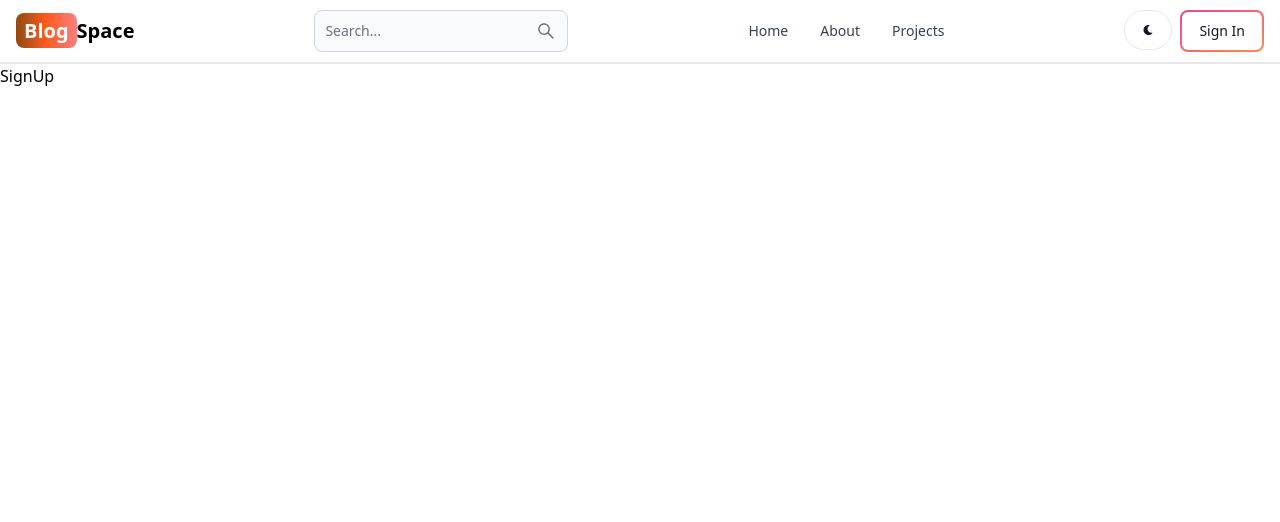
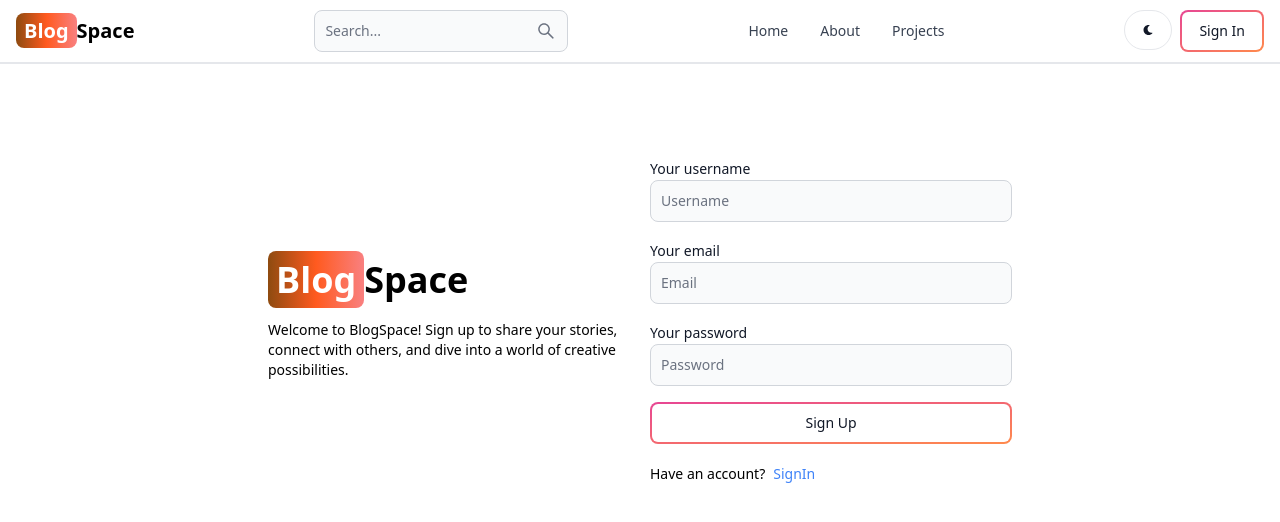
Before and after one commit to sid-4998/BlogSpace, a React (Vite) app in the folder Client/: page /signup in a window 1280 px wide. Shown: the top 522 px of the page. Built offline with nearby package versions, Linux system fonts and the light colour scheme.

Commit message:
Created SignUp page UI

```diff
--- a/Client/src/pages/SignUp.jsx
+++ b/Client/src/pages/SignUp.jsx
@@ -1,7 +1,58 @@
+import { Button, Label, TextInput } from 'flowbite-react';
 import React from 'react'
+import { Link } from 'react-router-dom';
 
 export default function SignUp() {
   return (
-    <div>SignUp</div>
+    <div className = 'min-h-screen mt-20'>
+      <div className='flex p-3 max-w-3xl mx-auto flex-col md:flex-row md:items-center gap-5'>
+        <div className='flex-1'>
+        <Link to = '/' className='font-bold dark:text-white text-4xl'>
+            <span className='px-2 py-1 bg-gradient-to-r from-yellow-700 via-orange-500 to-red-400 rounded-lg text-white'>Blog</span>
+            Space
+        </Link>
+        <p className='text-sm mt-5'>
+          Welcome to BlogSpace! Sign up to share your stories, connect with others, and dive into a world of creative possibilities.
+        </p>
+        </div>
+        <div className='flex-1'>
+          <form className='flex flex-col gap-4'>
+            <div>
+              <Label value='Your username' />
+              <TextInput
+                 type='text'
+                 placeholder='Username'
+                 id='username'
+              />
+            </div>
+            <div>
+              <Label value='Your email' />
+              <TextInput
+                 type='text'
+                 placeholder='Email'
+                 id='email'
+              />
+            </div>
+            <div>
+              <Label value='Your password' />
+              <TextInput
+                 type='text'
+                 placeholder='Password'
+                 id='password'
+              />
+            </div>
+            <Button gradientDuoTone = 'pinkToOrange' outline>
+              Sign Up
+            </Button>
+          </form>
+          <div className='flex gap-2 text-sm mt-5'>
+            <span>Have an account?</span>
+            <Link to='signin' className='text-blue-500'>
+              SignIn
+            </Link>
+          </div>
+        </div>
+      </div>
+    </div>
   )
 }
```
